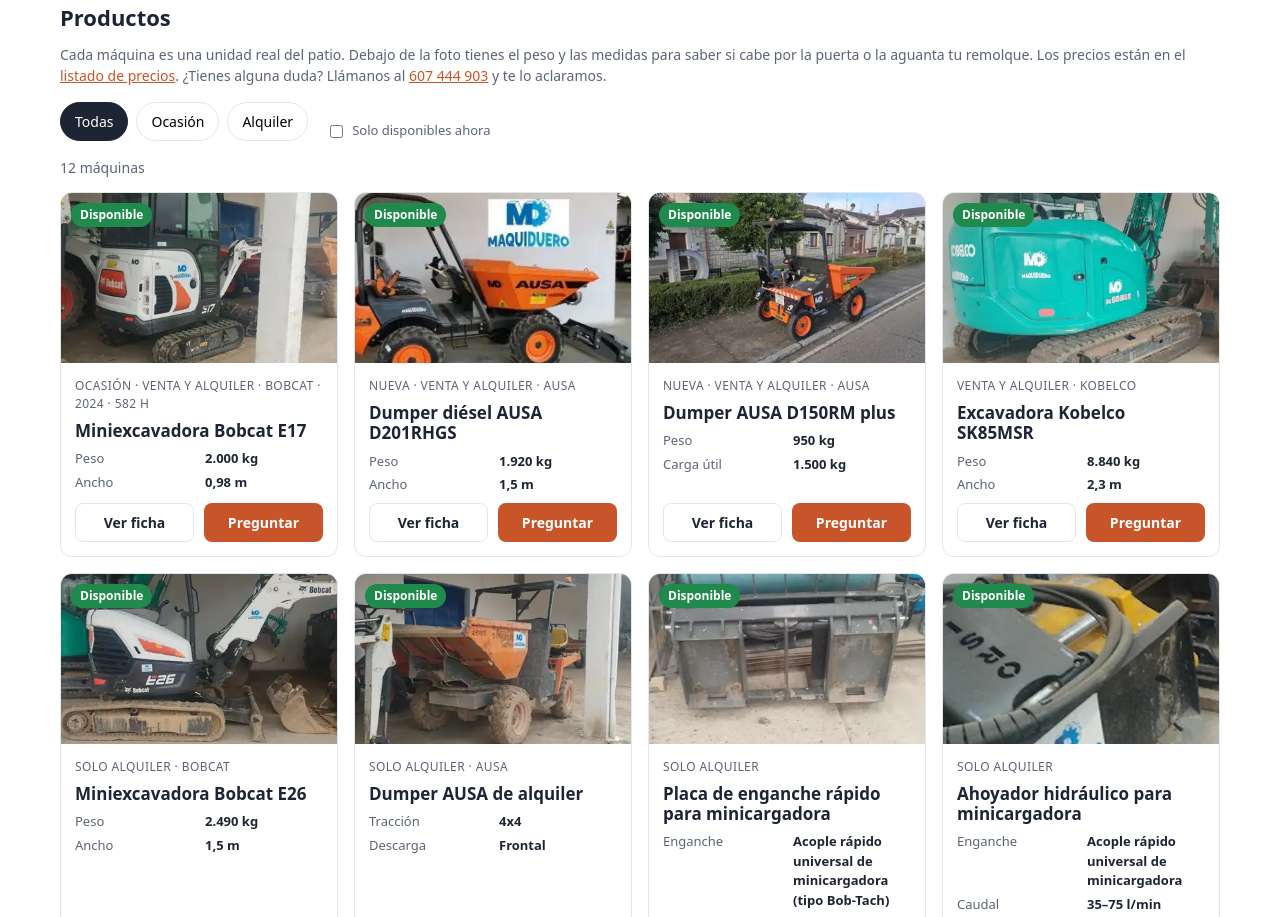
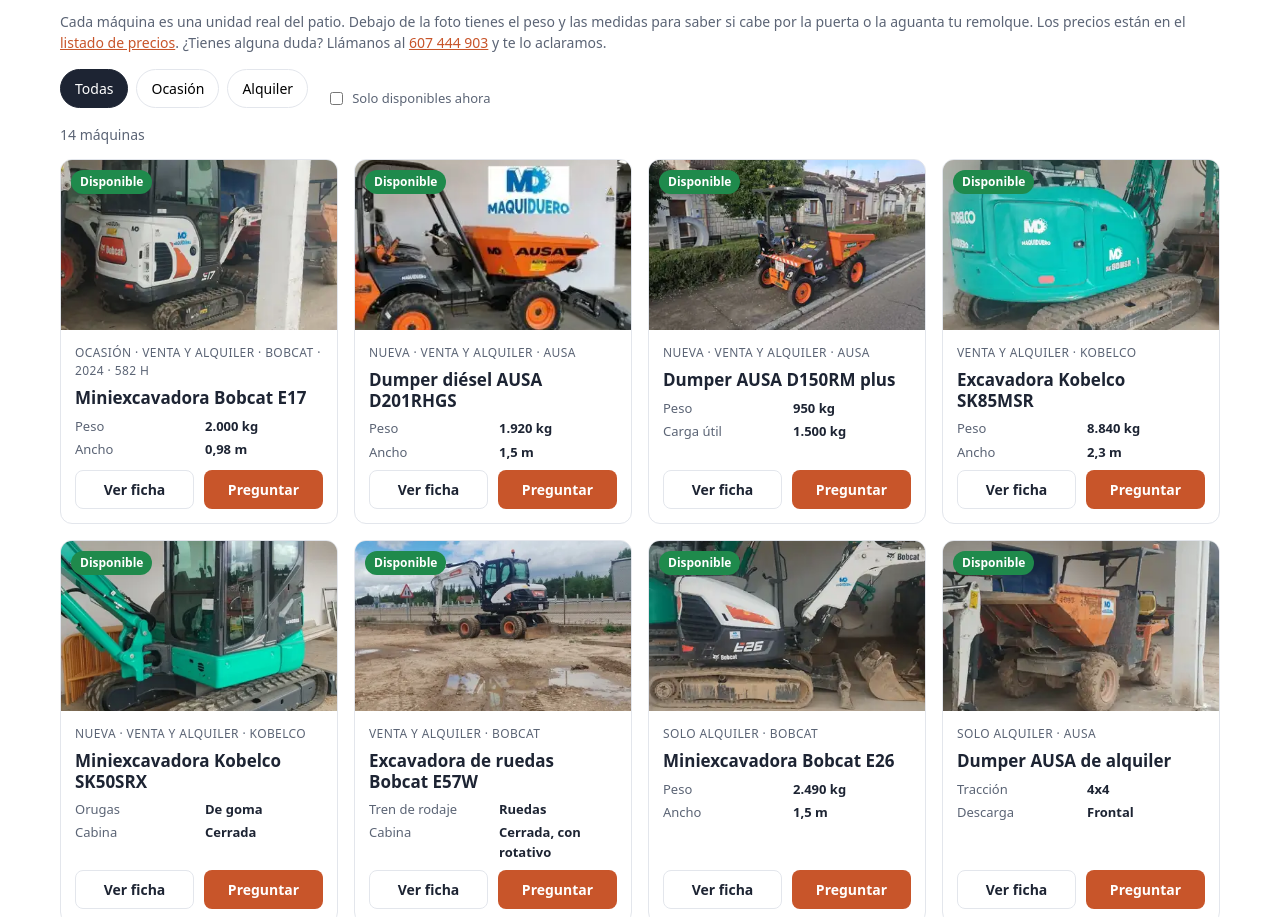
Before and after one commit to Robertogarciasanz/maquiduero, a plain HTML site: page productos.html in a window 1280 px wide. Shown: the part 142-1059 px from the top of the page. Drawn offline with Linux system fonts and the light colour scheme.

Commit message:
Nuevas máquinas (Bobcat E57W, Kobelco SK50SRX), foto del camión, sin aviso de desarrollo
- Fichas de la excavadora de ruedas Bobcat E57W y la Kobelco SK50SRX con fotos reales.
- Foto nueva del camión MAN portacontenedores en Obras.
- Kobelco SK85MSR en la tarjeta de venta de la portada; dumper AUSA en la de alquiler.
- Quitado el aviso amarillo de web en desarrollo.

Co-Authored-By: Claude Opus 5.5 <noreply@anthropic.com>

```diff
--- a/js/maquinas.js
+++ b/js/maquinas.js
@@ -147,6 +147,52 @@ window.MQ_MAQUINAS = [
       ["¿Cabe por un hueco estrecho?", "Necesita al menos 230 cm de ancho y 257 cm de alto."]
     ],
     fotos: ["img/maquinas/kobelco-sk85msr.webp"]
+  },
+  {
+    // Foto real de Roberto (20/11/2026), en la nave; parece nueva (asiento con plástico). Modelo leído en el rótulo: confirmar.
+    id: "kobelco-sk50srx",
+    nombre: "Miniexcavadora Kobelco SK50SRX",
+    categoria: "Miniexcavadora",
+    marca: "Kobelco",
+    tipo: "nueva",
+    disponibilidad: "disponible",
+    resumen: "Miniexcavadora de cadenas de radio corto, con cabina cerrada, cuchilla y orugas de goma.",
+    aclaracion: "Modelo leído en el rótulo. Año, peso, medidas y precio: por confirmar.",
+    anio: null, horas: null, precio: null, tarifa: null,
+    medidas: { ancho: null, alto: null, largo: null },
+    peso: null,
+    motor: null,
+    extra: [
+      ["Modelo", "SK50SRX"],
+      ["Orugas", "De goma"],
+      ["Cabina", "Cerrada"],
+      ["Cuchilla", "Sí"]
+    ],
+    faq: [],
+    fotos: ["img/maquinas/kobelco-sk50srx.webp"]
+  },
+  {
+    // Foto real de Roberto (20/11/2026). Modelo leído en el brazo. Faltan datos de la unidad.
+    id: "bobcat-e57w",
+    nombre: "Excavadora de ruedas Bobcat E57W",
+    categoria: "Excavadora",
+    marca: "Bobcat",
+    tipo: "alquiler",
+    disponibilidad: "disponible",
+    resumen: "Excavadora de ruedas: se mueve sola por carretera y asfalto sin estropearlo. Con cabina cerrada y cuchilla.",
+    aclaracion: "Año, horas, peso, medidas y precio: por confirmar.",
+    anio: null, horas: null, precio: null, tarifa: null,
+    medidas: { ancho: null, alto: null, largo: null },
+    peso: null,
+    motor: null,
+    extra: [
+      ["Modelo", "E57W"],
+      ["Tren de rodaje", "Ruedas"],
+      ["Cabina", "Cerrada, con rotativo"],
+      ["Cuchilla", "Sí"]
+    ],
+    faq: [],
+    fotos: ["img/maquinas/bobcat-e57w.webp"]
   },
   {
     // Foto real de Roberto (20/11/2026), en la nave. Modelo leído en el rótulo. Faltan datos de la unidad.
--- a/productos.html
+++ b/productos.html
@@ -13,7 +13,6 @@
 </head>
 <body>
 
-<div class="aviso-borrador">Web en desarrollo. Los datos marcados "por confirmar" hay que revisarlos con Maquiduero.</div>
 
 <header class="cabecera">
   <a class="logo" href="index.html"><img src="img/logo-maquiduero-240.webp" alt="Maquiduero" width="95" height="56" style="display:block"></a>
```
Also changed, not shown: alquiler.html (+0 -1 lines), legal.html (+0 -1 lines), obras.html (+0 -1 lines), img/maquinas/bobcat-e57w-400.webp (added), img/maquinas/bobcat-e57w-800.webp (added), img/maquinas/bobcat-e57w.webp (added), img/maquinas/kobelco-sk50srx-400.webp (added), img/maquinas/kobelco-sk50srx-800.webp (added), img/maquinas/kobelco-sk50srx.webp (added), img/obras/camion-man-portacontenedores-400.webp, img/obras/camion-man-portacontenedores-800.webp, img/obras/camion-man-portacontenedores.webp, index.html (line endings or trailing spaces).
